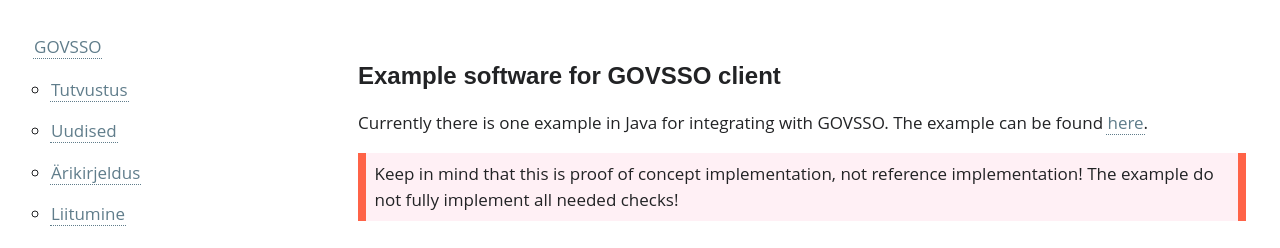
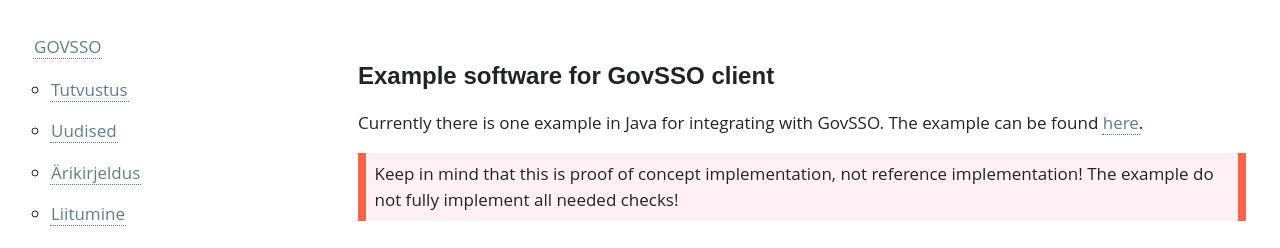
Before and after one commit to e-gov/GOVSSO, a Jekyll site: the page built from Example.md, in a window 1280 px wide. Shown: the top 248 px of the page. Built offline with Jekyll 4.4.1, drawn with Linux system fonts in a browser that asks for light colours; our own code applies the rules of GitHub Pages for plain Markdown files.

```diff
--- a/Example.md
+++ b/Example.md
@@ -2,9 +2,9 @@
 permalink: Example
 ---
 
-# Example software for GOVSSO client
+# Example software for GovSSO client
 
-Currently there is one example in Java for integrating with GOVSSO. The example can be found [here](https://github.com/e-gov/GOVSSO-Client/).
+Currently there is one example in Java for integrating with GovSSO. The example can be found [here](https://github.com/e-gov/GOVSSO-Client/).
 
 Keep in mind that this is proof of concept implementation, not reference implementation! The example do not fully implement all needed checks!
 {: .adv}
```
